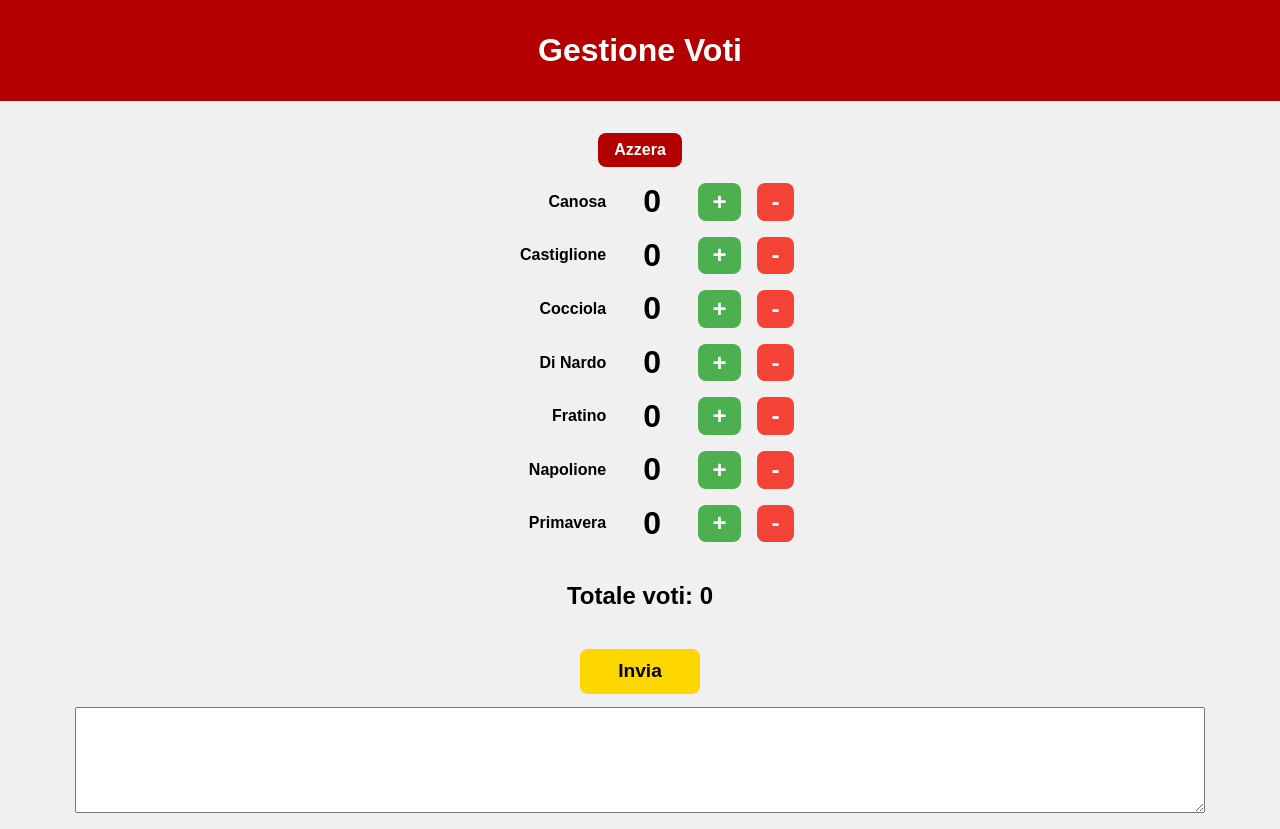
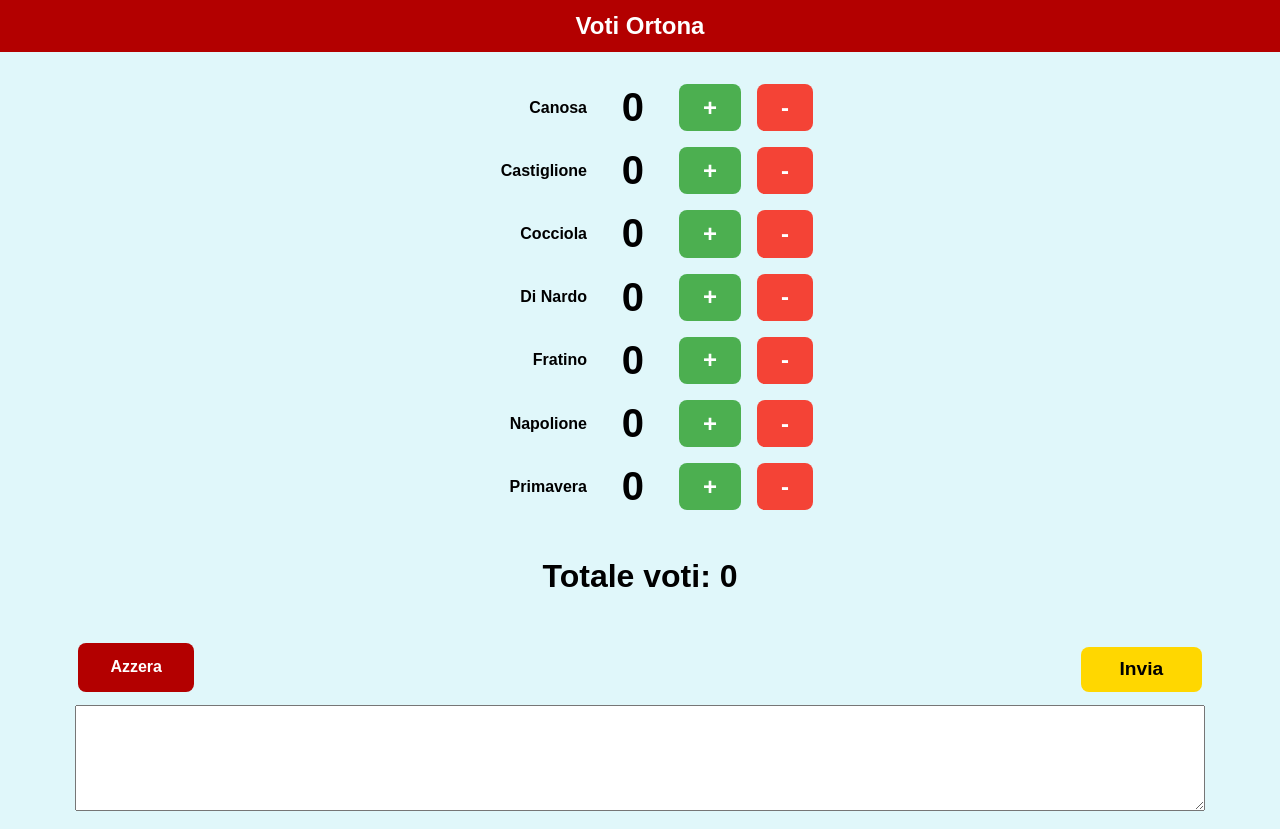
Before and after one commit to Ginolatino68/votitracker, a plain HTML site: page index.html in a window 1280 px wide. Drawn offline with Linux system fonts and the light colour scheme.

Commit message:
index.html

```diff
--- a/index.html
+++ b/index.html
@@ -3,20 +3,21 @@
 <head>
   <meta charset="UTF-8">
   <meta name="viewport" content="width=device-width, initial-scale=1.0">
-  <title>Voti in tempo reale</title>
+  <title>Voti Ortona</title>
   <style>
     body {
       font-family: sans-serif;
       text-align: center;
       margin: 0;
       padding: 0;
-      background-color: #f0f0f0;
+      background-color: #e0f7fa;
     }
     h1 {
       background-color: #b30000;
       color: white;
-      padding: 1em;
+      padding: 0.5em;
       margin: 0;
+      font-size: 1.5em;
     }
     .container {
       display: flex;
@@ -36,7 +37,7 @@
       font-weight: bold;
     }
     .count {
-      font-size: 2em;
+      font-size: 2.5em;
       font-weight: bold;
       width: 60px;
       text-align: center;
@@ -44,7 +45,7 @@
     .btn {
       font-size: 1.5em;
       font-weight: bold;
-      padding: 0.2em 0.6em;
+      padding: 0.4em 1em;
       border: none;
       border-radius: 8px;
       cursor: pointer;
@@ -61,17 +62,23 @@
       background-color: #FFD700;
       font-size: 1.2em;
       padding: 0.6em 2em;
-      margin-top: 2em;
+      margin-top: 1em;
     }
     .btn-reset {
       background-color: #b30000;
       color: white;
       font-size: 1em;
-      padding: 0.5em 1em;
+      padding: 0.6em 2em;
       margin-top: 1em;
     }
+    .button-row {
+      display: flex;
+      justify-content: space-between;
+      width: 90%;
+      margin-top: 2em;
+    }
     #total {
-      font-size: 1.5em;
+      font-size: 2em;
       font-weight: bold;
       margin-top: 1em;
     }
@@ -84,12 +91,14 @@
   </style>
 </head>
 <body>
-  <h1>Gestione Voti</h1>
+  <h1>Voti Ortona</h1>
   <div class="container">
-    <button class="btn btn-reset" onclick="azzeraVoti()">Azzera</button>
     <div id="lista"></div>
     <div id="total">Totale voti: 0</div>
-    <button class="btn btn-yellow" onclick="inviaVoti()">Invia</button>
+    <div class="button-row">
+      <button class="btn btn-reset" onclick="azzeraVoti()">Azzera</button>
+      <button class="btn btn-yellow" onclick="inviaVoti()">Invia</button>
+    </div>
     <textarea id="output" readonly onclick="this.select()"></textarea>
   </div>
 
@@ -105,7 +114,7 @@
       row.innerHTML = `
         <div class="name">${nome}</div>
         <div class="count" id="count-${nome}">0</div>
-        <button class="btn btn-green" onclick="modificaVoto('${nome}', 1)">+</button>
+        <button class="btn btn-green" style="min-width: 50px;" onclick="modificaVoto('${nome}', 1)">+</button>
         <button class="btn btn-red" onclick="modificaVoto('${nome}', -1)">-</button>
       `;
       lista.appendChild(row);
@@ -132,11 +141,18 @@
     }
 
     function inviaVoti() {
-      let testo = "🗳️ *Riepilogo voti*\n\n";
+      let testo = "🗳️ *Riepilogo voti – Voti Ortona*\n\n";
       nomi.forEach(nome => {
         testo += `*${nome}*: ${voti[nome]} voti\n`;
       });
-      document.getElementById("output").value = testo;
+      const timestamp = new Date().toLocaleString("it-IT");
+      testo += `\n🕒 Aggiornato alle ${timestamp}`;
+      const output = document.getElementById("output");
+      output.value = testo;
+      output.select();
+      document.execCommand("copy");
+      const whatsappURL = `https://wa.me/?text=${encodeURIComponent(testo)}`;
+      window.open(whatsappURL, '_blank');
     }
   </script>
 </body>
```
